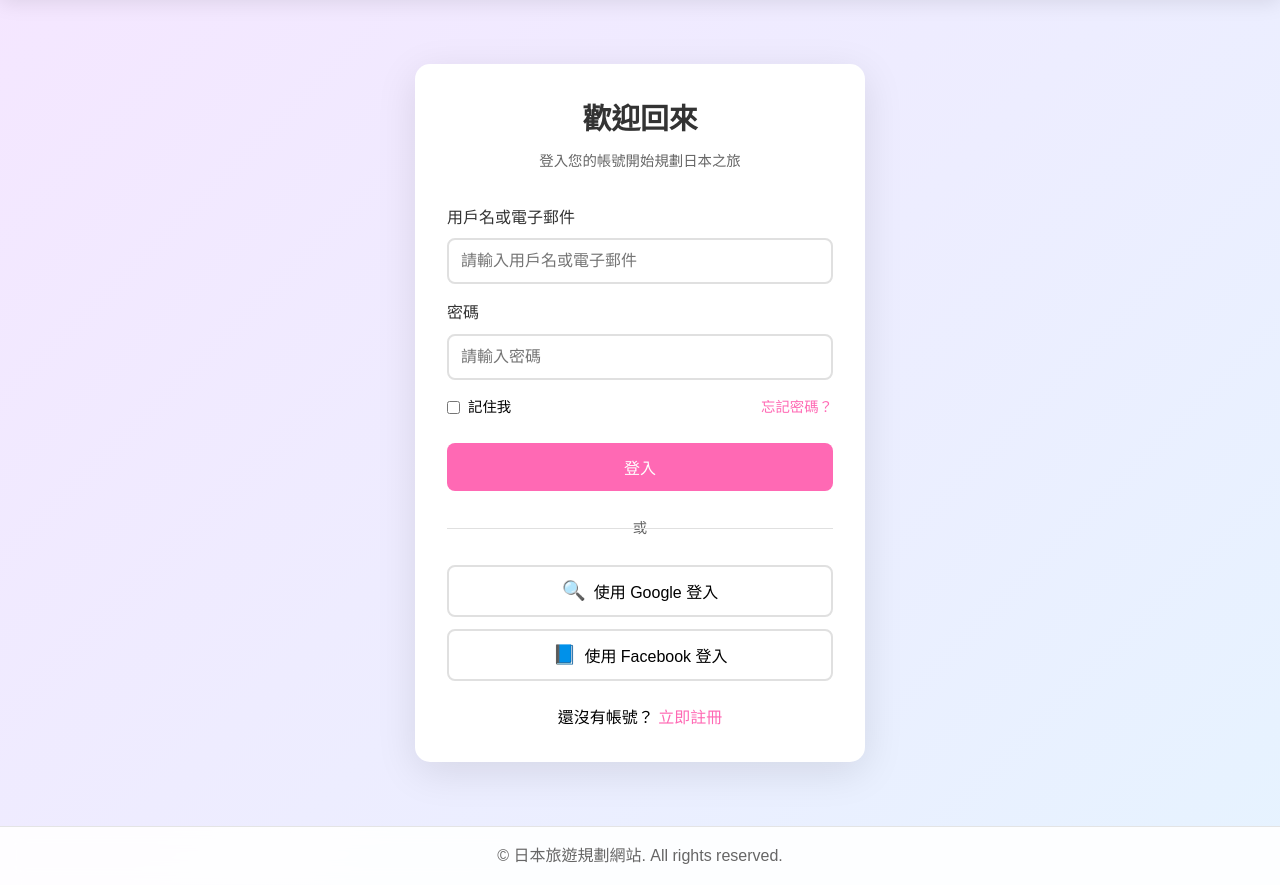
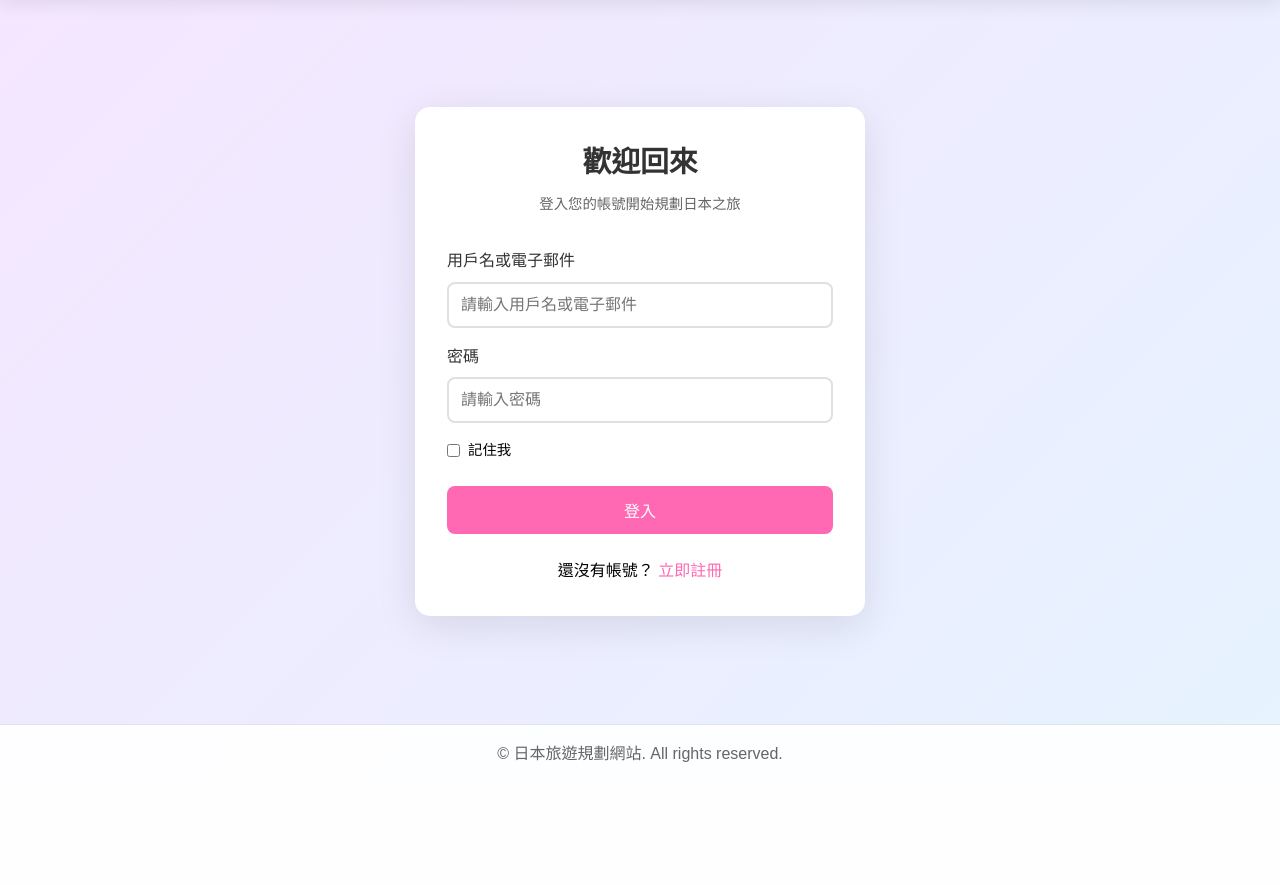
Before and after one commit to s22452007/janpanTrip, a Django app: page /login/ in a window 1280 px wide. Shown: the part 78-963 px from the top of the page. After the commit the page ends 840 px from the top, so only its background shows below. Run offline with Django 5.2, Linux system fonts and the light colour scheme.

Commit message:
註冊無的功能刪掉、編輯行程中的/* 參觀時間輸入框樣式 */刪掉

```diff
--- a/templates/registration/login.html
+++ b/templates/registration/login.html
@@ -30,26 +30,10 @@
                     <span class="checkmark"></span>
                     記住我
                 </label>
-                <a href="#" class="forgot-link">忘記密碼？</a>
             </div>
 
             <button type="submit" class="auth-btn">登入</button>
         </form>
-
-        <div class="auth-divider">
-            <span>或</span>
-        </div>
-
-        <div class="social-login">
-            <button class="social-btn google-btn">
-                <span>🔍</span>
-                使用 Google 登入
-            </button>
-            <button class="social-btn facebook-btn">
-                <span>📘</span>
-                使用 Facebook 登入
-            </button>
-        </div>
 
         <div class="auth-footer">
             <p>還沒有帳號？ <a href="{% url 'travel:register' %}">立即註冊</a></p>
--- a/templates/travel/edit_trip.html
+++ b/templates/travel/edit_trip.html
@@ -159,7 +159,6 @@
                                         </div>
                                     </div>
                                     <div class="item-actions">
-                                        /* 參觀時間輸入框樣式 */
                                         <button class="remove-btn" onclick="removeFromItinerary({{ itinerary_item.id }})">🗑️</button>
                                     </div>
                                 </div>
```
